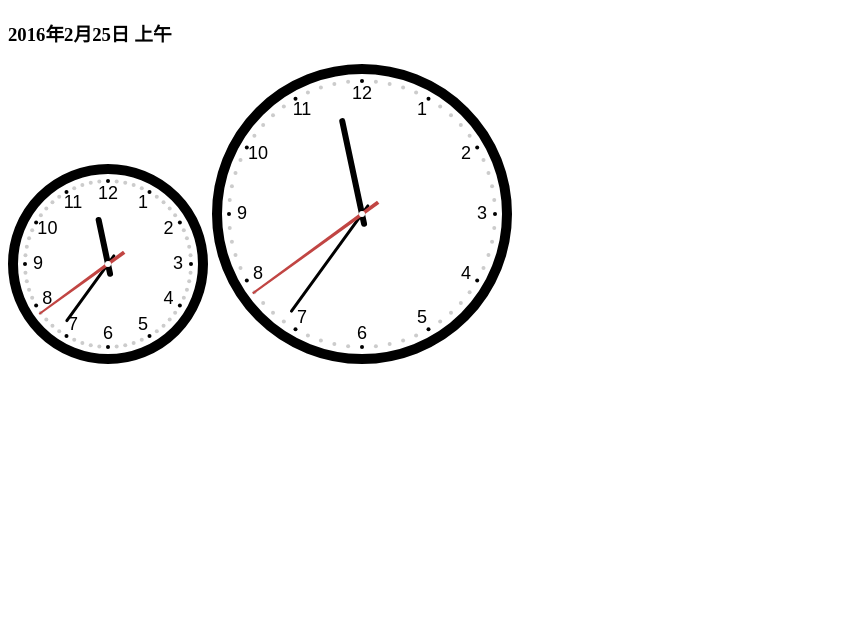
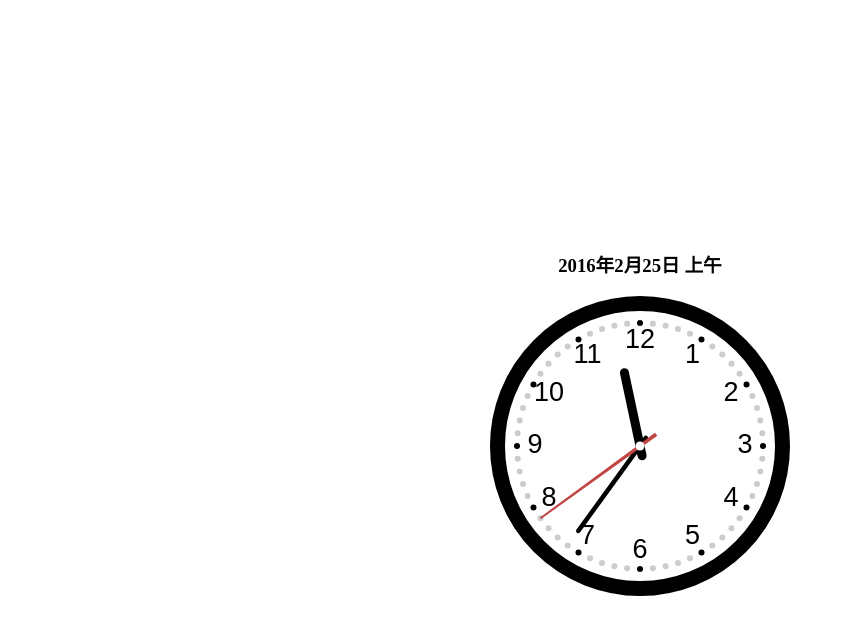
Before and after one commit to silvajs/lecturer, a plain HTML site: page canvas-clock/doc/index.html in a window 1280 px wide. Shown: the whole page, without its empty margins (0-845 px from the left). Drawn offline with Linux system fonts and the light colour scheme.

Commit message:
canvas clock

```diff
--- a/canvas-clock/clock.js
+++ b/canvas-clock/clock.js
@@ -1,120 +1,106 @@
-(function () {
+var dom = document.getElementById('clock');
+var ctx = dom.getContext('2d');
+var width = ctx.canvas.width;
+var height = ctx.canvas.height;
+var r = width / 2;
 
-    var clockDom = document.getElementById('clock');
-    if (!clockDom.getContext) {
-        return;
-    }
-
-    var ctx = clockDom.getContext('2d');
-    var r = 100;
-
-    // var winRatio  = window.devicePixelRatio;
-    // var width = ctx.canvas.width;
-    // var height = ctx.canvas.height;
-    // clockDom.style.width = width + 'px';
-    // clockDom.style.height = height + 'px';
-    // ctx.canvas.width = width * winRatio;
-    // ctx.canvas.height = height * winRatio;
-
-    function drawClockBackground() {
+function drawBackground() {
 	ctx.save();
+	ctx.translate(r, r);
 	ctx.beginPath();
-        ctx.translate(100, 100);
-
 	ctx.lineWidth = 10;
-        // var gradient = ctx.createLinearGradient(0, 0, 100, -100);
-        // gradient.addColorStop(0, '#000');
-        // gradient.addColorStop(1, 'gray');
-        // ctx.strokeStyle = gradient;
 	ctx.arc(0, 0, r - 5, 0, 2 * Math.PI, false);
 	ctx.stroke();
 
-        // draw the clock number
-        var clockNumbers = [3, 4, 5, 6, 7, 8, 9, 10, 11, 12, 1, 2];
+	var hourNumbers = [3, 4, 5, 6, 7, 8, 9, 10, 11, 12, 1, 2];
+	ctx.font = '18px Arial';
 	ctx.textAlign = 'center';
 	ctx.textBaseline = 'middle';
-        ctx.font = '18px Arial';
-        clockNumbers.forEach(function (number, index) {
-            var rad = (2 * Math.PI / 12) * index;
+	hourNumbers.forEach(function(number, i) {
+		var rad = 2 * Math.PI / 12 * i;
 		var x = Math.cos(rad) * (r - 30);
 		var y = Math.sin(rad) * (r - 30);
 		ctx.fillText(number, x, y);
 	});
 
-        // draw the clock munites
 	for (var i = 0; i < 60; i++) {
-            var rad = (2 * Math.PI / 60) * i;
-            var arcx = Math.cos(rad) * (r - 17);
-            var arcy = Math.sin(rad) * (r - 17);
+		var rad = 2 * Math.PI / 60 * i;
+		var x = Math.cos(rad) * (r - 18);
+		var y = Math.sin(rad) * (r - 18);
 		ctx.beginPath();
 		if (i % 5 === 0) {
 			ctx.fillStyle = '#000';
+			ctx.arc(x, y, 2, 0, 2 * Math.PI, false);
 		} else {
 			ctx.fillStyle = '#ccc';
+			ctx.arc(x, y, 2, 0, 2 * Math.PI, false);
 		}
-            ctx.arc(arcx, arcy, 2, 0, 2 * Math.PI, false);
 		ctx.fill();
 	}
-
 }
 
 function drawHour(hour, minute) {
 	ctx.save();
-        var rad = (hour - 3) * 2 * Math.PI / 12;
-        var mrad = (minute * 30 / 60) * Math.PI / 180;
+	ctx.beginPath();
+	var rad = 2 * Math.PI / 12 * hour;
+	var mrad = 2 * Math.PI / 12 / 60 * minute;
 	ctx.rotate(rad + mrad);
-        ctx.beginPath();
 	ctx.lineWidth = 6;
-        ctx.lineCap = "round";
-        ctx.moveTo(-10, 0);
-        ctx.lineTo(r - 55, 0);
+	ctx.lineCap = 'round';
+	ctx.moveTo(0, 10);
+	ctx.lineTo(0, -r / 2);
 	ctx.stroke();
 	ctx.restore();
 }
 
 function drawMinute(minute) {
 	ctx.save();
-        var rad = (minute - 15) * 2 * Math.PI / 60;
+	ctx.beginPath();
+	var rad = 2 * Math.PI / 60 * minute;
 	ctx.rotate(rad);
-        ctx.beginPath();
 	ctx.lineWidth = 3;
-        ctx.lineCap = "round";
-        ctx.moveTo(-10, 0);
-        ctx.lineTo(r - 30, 0);
+	ctx.lineCap = 'round';
+	ctx.moveTo(0, 10);
+	ctx.lineTo(0, -r + 30);
 	ctx.stroke();
 	ctx.restore();
 }
 
 function drawSecond(second) {
 	ctx.save();
-        var rad = (second - 15) * 2 * Math.PI / 60;
+	ctx.beginPath();
+	ctx.fillStyle = '#c14543';
+	var rad = 2 * Math.PI / 60 * second;
 	ctx.rotate(rad);
-        ctx.beginPath();
-        ctx.lineWidth = 1;
-        ctx.lineCap = "round";
-        ctx.fillStyle = '#c14543';
-        ctx.moveTo(-20, -2);
-        ctx.lineTo(-20, 2);
-        ctx.lineTo(r - 15, 1);
-        ctx.lineTo(r - 15, -1);
+	ctx.moveTo(-2, 20);
+	ctx.lineTo(2, 20);
+	ctx.lineTo(1, -r + 18);
+	ctx.lineTo(-1, -r + 18);
 	ctx.fill();
 	ctx.restore();
 }
 
-    function draw() {
-        ctx.clearRect(0, 0, ctx.canvas.width, ctx.canvas.height);
-        var d = new Date();
-        drawClockBackground();
-        drawHour(d.getHours(), d.getMinutes());
-        drawMinute(d.getMinutes())
-        drawSecond(d.getSeconds());
+function drawDot() {
 	ctx.beginPath();
 	ctx.fillStyle = '#fff';
 	ctx.arc(0, 0, 3, 0, 2 * Math.PI, false);
 	ctx.fill();
+}
+
+
+function draw() {
+	ctx.clearRect(0, 0, width, height);
+	var now = new Date();
+	var hour = now.getHours();
+	var minute = now.getMinutes();
+	var second = now.getSeconds();
+	drawBackground();
+	drawHour(hour, minute);
+	drawMinute(minute);
+	drawSecond(second);
+	drawDot();
 	ctx.restore();
 }
 
 draw();
 setInterval(draw, 1000);
-})();
--- a/canvas-clock/clock2.js
+++ b/canvas-clock/doc/clock2.js
@@ -6,13 +6,8 @@
     }
 
     var ctx = clockDom.getContext('2d');
-    var winRatio = window.devicePixelRatio;
     var width = ctx.canvas.width;
     var height = ctx.canvas.height;
-    clockDom.style.width = width + 'px';
-    clockDom.style.height = height + 'px';
-    width = ctx.canvas.width = width * winRatio;
-    height = ctx.canvas.height = height * winRatio;
     var r = width / 2;
 
 
@@ -21,34 +16,37 @@
         ctx.beginPath();
         ctx.translate(r, r);
 
-        ctx.lineWidth = 10 * winRatio;
-        ctx.arc(0, 0, r - 5 * winRatio, 0, 2 * Math.PI, false);
+        ctx.lineWidth = width / 20;
+        ctx.arc(0, 0, r - ctx.lineWidth/2, 0, 2 * Math.PI, false);
         ctx.stroke();
 
         // draw the clock number
         var clockNumbers = [3, 4, 5, 6, 7, 8, 9, 10, 11, 12, 1, 2];
         ctx.textAlign = 'center';
         ctx.textBaseline = 'middle';
-        ctx.font = 18 * winRatio + 'px Arial';
+        ctx.font = 18/200*width + 'px Arial';
         clockNumbers.forEach(function (number, index) {
             var rad = (2 * Math.PI / 12) * index;
-            var x = Math.cos(rad) * (r - 30 * winRatio);
-            var y = Math.sin(rad) * (r - 30 * winRatio);
+            var x = Math.cos(rad) * (r - 30/200*width);
+            var y = Math.sin(rad) * (r - 30/200*width);
             ctx.fillText(number, x, y);
         });
 
         // draw the clock munite dot
         for (var i = 0; i < 60; i++) {
             var rad = (2 * Math.PI / 60) * i;
-            var arcx = Math.cos(rad) * (r - 17 * winRatio);
-            var arcy = Math.sin(rad) * (r - 17 * winRatio);
+            var arcx = Math.cos(rad) * (r - 18/200*width);
+            var arcy = Math.sin(rad) * (r - 18/200*width);
+            var numr;
             ctx.beginPath();
             if (i % 5 === 0) {
                 ctx.fillStyle = '#000';
+                numr = 4/200*width;
             } else {
                 ctx.fillStyle = '#ccc';
+                numr = 2/200*width;
             }
-            ctx.arc(arcx, arcy, 2 * winRatio, 0, 2 * Math.PI, false);
+            ctx.arc(arcx, arcy, 2/200*width, 0, 2 * Math.PI, false);
             ctx.fill();
         }
 
@@ -60,10 +58,10 @@
         var mrad = (minute * 30 / 60) * Math.PI / 180;
         ctx.rotate(rad + mrad);
         ctx.beginPath();
-        ctx.lineWidth = 6 * winRatio;
+        ctx.lineWidth = 6/200*width;
         ctx.lineCap = "round";
-        ctx.moveTo(-10 * winRatio, 0);
-        ctx.lineTo(r - 55 * winRatio, 0);
+        ctx.moveTo(-10, 0);
+        ctx.lineTo((r / 2), 0);
         ctx.stroke();
         ctx.restore();
     }
@@ -73,10 +71,10 @@
         var rad = (minute - 15) * 2 * Math.PI / 60;
         ctx.rotate(rad);
         ctx.beginPath();
-        ctx.lineWidth = 3 * winRatio;
+        ctx.lineWidth = 3/200*width;
         ctx.lineCap = "round";
-        ctx.moveTo(-10 * winRatio, 0);
-        ctx.lineTo(r - 30 * winRatio, 0);
+        ctx.moveTo(-10, 0);
+        ctx.lineTo(r - 30/200*width, 0);
         ctx.stroke();
         ctx.restore();
     }
@@ -86,19 +84,19 @@
         var rad = (second - 15) * 2 * Math.PI / 60;
         ctx.rotate(rad);
         ctx.beginPath();
-        ctx.lineWidth = 1;
+        ctx.lineWidth = 1/200*width;
         ctx.lineCap = "round";
         ctx.fillStyle = '#c14543';
-        ctx.moveTo(-20 * winRatio, -2 * winRatio);
-        ctx.lineTo(-20 * winRatio, 2 * winRatio);
-        ctx.lineTo(r - 15 * winRatio, 1 * winRatio);
-        ctx.lineTo(r - 15 * winRatio, -1 * winRatio);
+        ctx.moveTo(-20, -2);
+        ctx.lineTo(-20, 2);
+        ctx.lineTo(r - 18/200*width, 1);
+        ctx.lineTo(r - 18/200*width, -1);
         ctx.fill();
         ctx.restore();
     }
 
     function draw() {
-        ctx.clearRect(0, 0, ctx.canvas.width, ctx.canvas.height);
+        ctx.clearRect(0, 0, width, height);
         var d = new Date();
         drawClockBackground();
         drawHour(d.getHours(), d.getMinutes());
@@ -106,7 +104,7 @@
         drawSecond(d.getSeconds());
         ctx.beginPath();
         ctx.fillStyle = '#fff';
-        ctx.arc(0, 0, 3 * winRatio, 0, 2 * Math.PI, false);
+        ctx.arc(0, 0, 3/200*width, 0, 2 * Math.PI, false);
         ctx.fill();
         ctx.restore();
     }
--- a/canvas-clock/index.html
+++ b/canvas-clock/doc/index.html
@@ -1,6 +1,5 @@
 <!DOCTYPE html>
 <html>
-
 <head>
     <meta name="viewport" content="width=device-width, initial-scale=1">
     <title>canvas clock</title>
@@ -9,15 +8,20 @@
             width: 200px;
             height: 200px;
         }
+        div {
+            text-align: center;
+            margin-top: 250px;
+        }
     </style>
 </head>
 
 <body>
-    <h3 id="time"></h3>
-    <canvas id="clock" height="200px" width="200px"></canvas>
-    <canvas id="clock2" height="300px" width="300px"></canvas>
 
-    <script type="text/javascript" src="clock.js"></script>
+    <div>
+        <h3 id="time"></h3>
+        <canvas id="clock2" height="300px" width="300px"></canvas>
+    </div>
+
     <script type="text/javascript" src="clock2.js"></script>
 </body>
 
```
Also changed, not shown: canvas-clock/clock.html (added, +26 -0 lines), 5 other files. Lines whose indentation alone changed are shown as unchanged.
